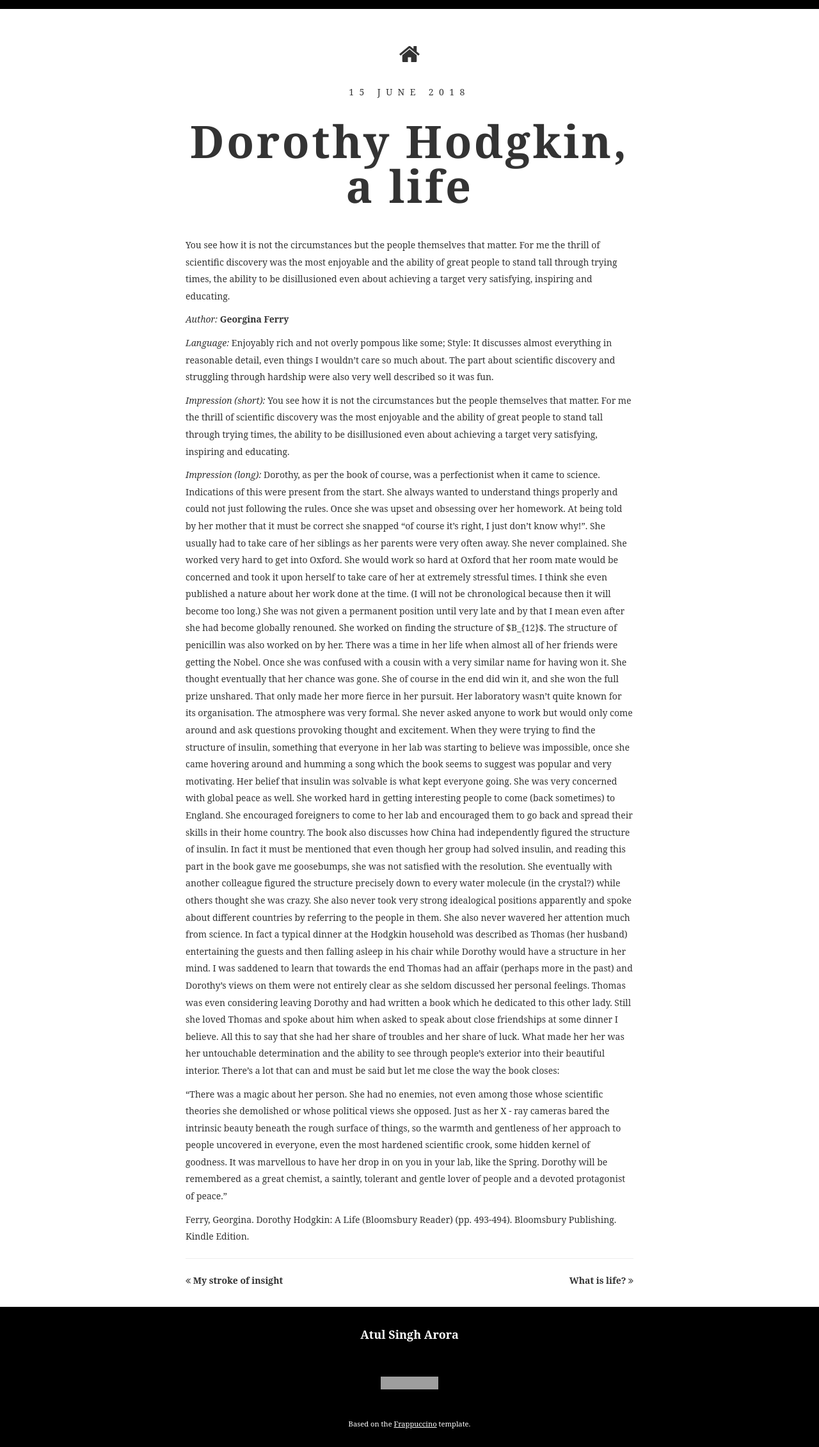
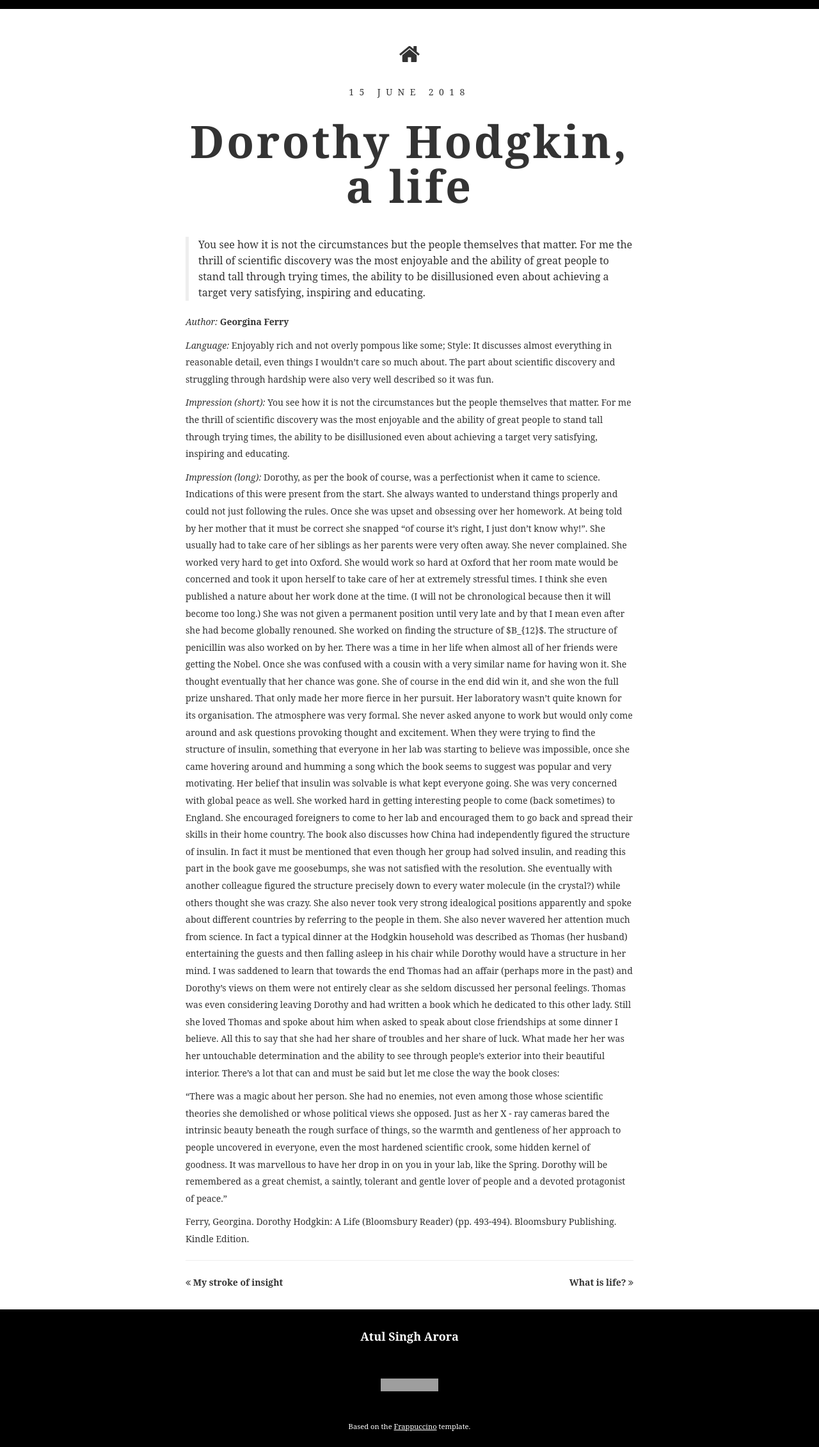
Before and after one commit to gleaned/gleaned.github.io, a Jekyll site: the page built from _posts/2018-06-15-Dorothy.md, in a window 1280 px wide. Shown: the whole page at 64% size. Built offline with Jekyll 4.4.1, drawn with Linux system fonts in a browser that asks for light colours; some web fonts are replaced; comment, search, counter and statistics services are not loaded; grey boxes are pictures that could not be loaded.

```diff
--- a/_posts/2018-06-15-Dorothy.md
+++ b/_posts/2018-06-15-Dorothy.md
@@ -3,7 +3,7 @@ layout: post_page
 title: Dorothy Hodgkin, a life
 ---
 
-You see how it is not the circumstances but the people themselves that matter. For me the thrill of scientific discovery was the most enjoyable and the ability of great people to stand tall through trying times, the ability to be disillusioned even about achieving a target very satisfying, inspiring and educating.
+> You see how it is not the circumstances but the people themselves that matter. For me the thrill of scientific discovery was the most enjoyable and the ability of great people to stand tall through trying times, the ability to be disillusioned even about achieving a target very satisfying, inspiring and educating.
 
 *Author:* **Georgina Ferry**
 
```
